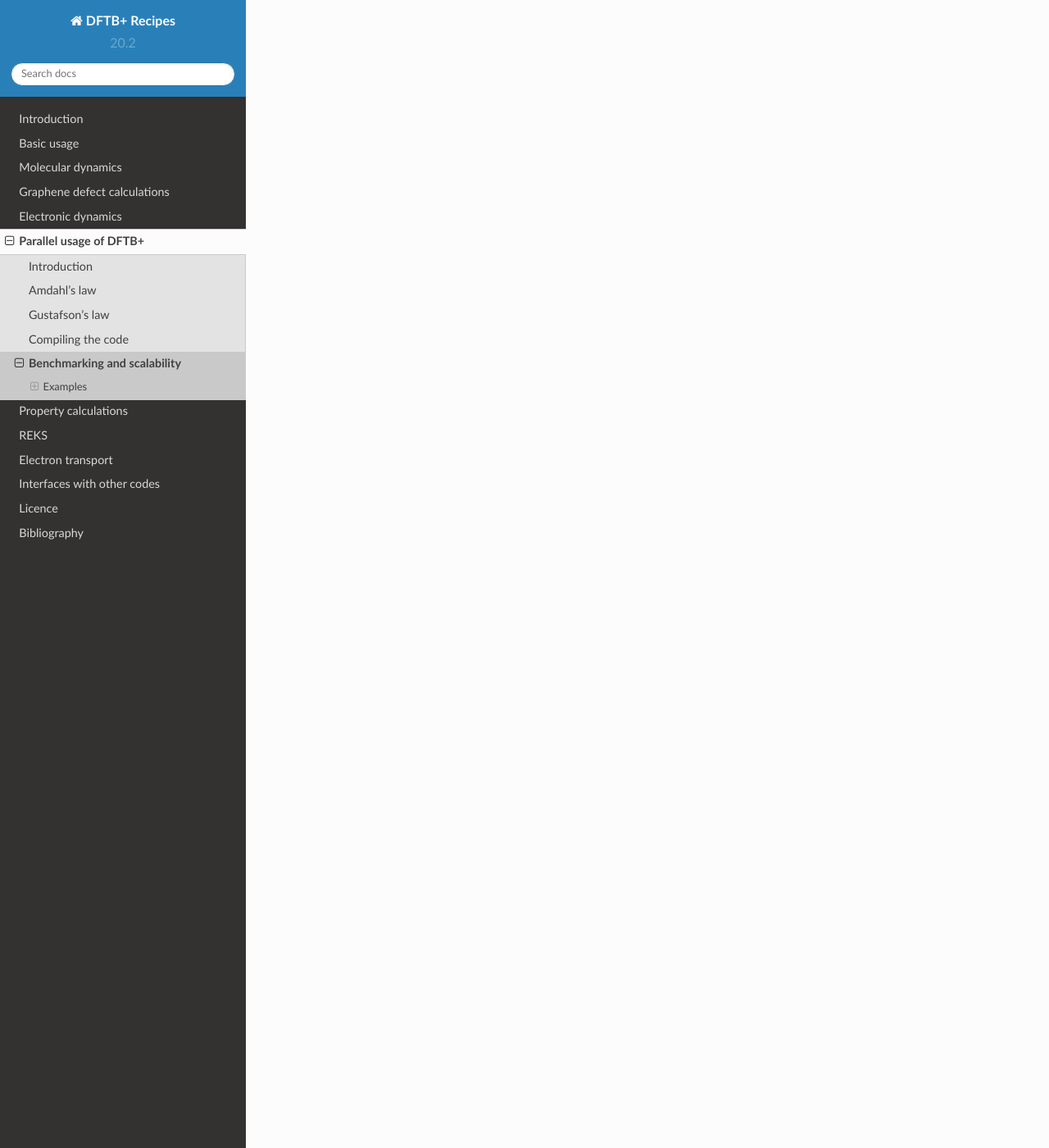
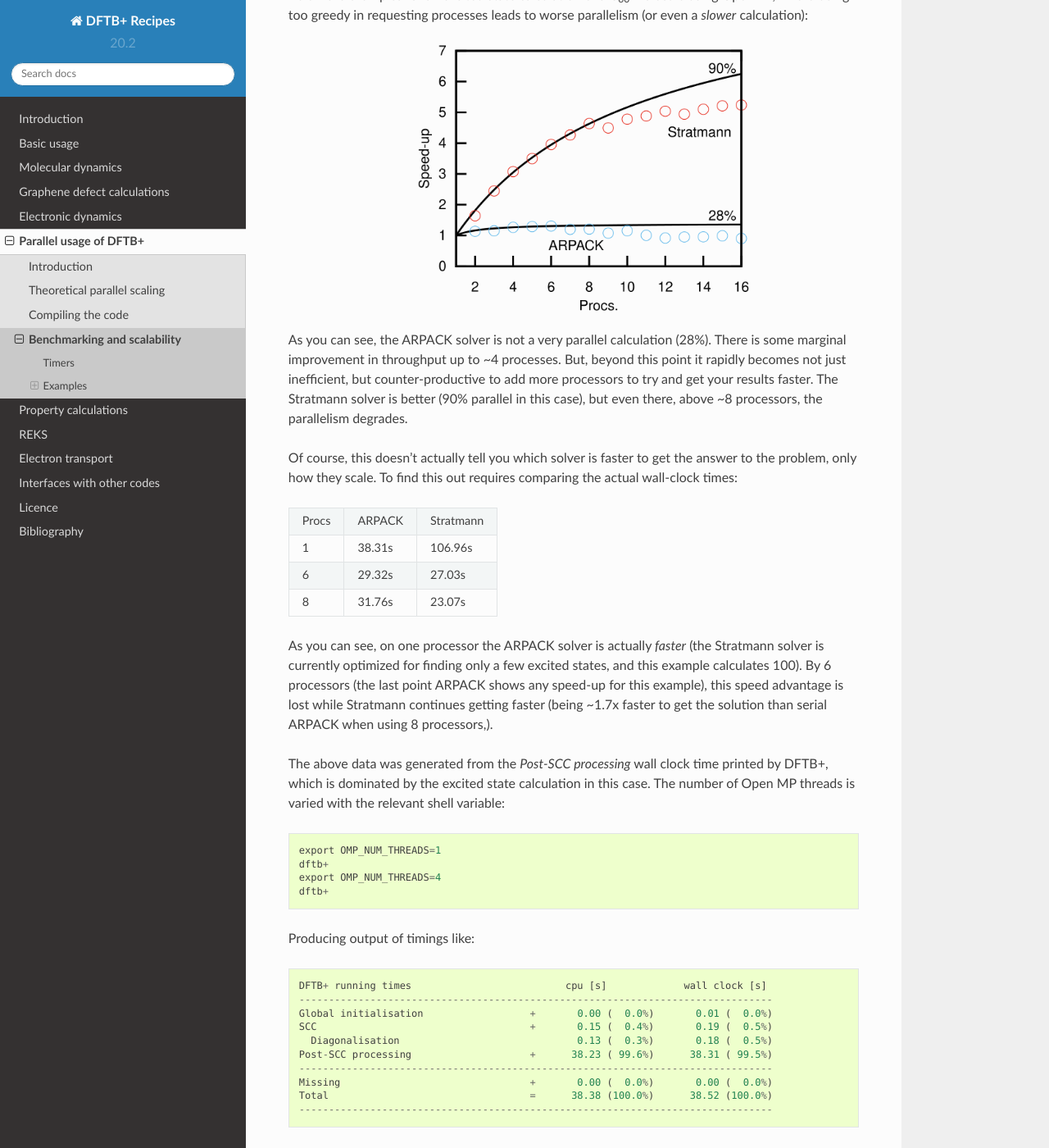
Before and after one commit to dftbplus/recipes, a Sphinx documentation site: the page built from docs/parallel/benchmarking.rst, in a window 1280 px wide and 1400 px high, scrolled down 3709 px. Shown: the whole window at 82% size. Built offline with Sphinx 7.4.7 and the Read the Docs theme 2.0.0, drawn with Linux system fonts in a browser that asks for light colours; some of the changed text lies outside the part shown.

Commit message:
Section on spinlocks
Example C60 Casida calculation, showing effects of excess processes
with OMP, and the different performance/scaling of ARPACK and
Stratmann on this example.

```diff
--- a/docs/parallel/benchmarking.rst
+++ b/docs/parallel/benchmarking.rst
@@ -1,8 +1,33 @@
 Benchmarking and scalability
 ============================
 
+If you want results more rapidly, it is important to work out
+approximately how many compute processors to use to calculate your
+problem (particularly if there is a per-processor cost for using that
+resource). Just using the maxium available number of cores may be
+inefficient, so benchmarking a "typical" example of your calculation
+can help to get results faster and avoid wasting resources.
+
+Your test examples should be large enough to require more than a
+trivial amount of computer time to be run due to inaccuracies in
+timing short calculations::
+
+  * Random variations in processor/network load can produce noise in
+    the times
+
+  * You might want to run your tests several times on the same
+    platform and average the timings
+
+If your aim is to run large problems, you can use tests on small "toy"
+versions and estimate resource requirement for the big cases to be
+feasibly simulated.
+
+Timers
+------
+
 DFTB+ has an internal timer for various significant parts of its
-calculations. This can be enabled by adding the following option to the input::
+calculations. This can be enabled by adding the following option to
+the input::
 
   Options {
     TimingVerbosity = 2
@@ -78,15 +103,17 @@
    when using 4 processors, and raises to around 3 on 8 processors for the
    largest problem.
 
-#. From Amdhal's law we can estimate the saturating limits for large numbers of
-   processors as ~3.1 and ~4.8 for the smallest and largest problems
-   respectively. This implies that there is not much value in using more than ~4
-   processors for the smallest calculation, since this has already gained around
-   2/3 of its theoretical maximum speed up. Adding a 5th or 6th processor will
-   only improve performance by ~5% each, so is probably a waste of
-   resources. Similarly for the largest calculation in this example, 6
-   processors gives around a factor of 3 speed up compared to serial operation,
-   but adding 7th processors will only speed the calculation up by ~6%.
+#. From Amdhal's law we can estimate the saturating speed-up limits
+   for large numbers of processors as ~3.1 and ~4.8 for the smallest
+   and largest problems respectively. This implies that there is not
+   much value in using more than ~4 processors for the smallest
+   calculation, since this has already gained around 2/3 of its
+   theoretical maximum speed up on 4 processors. Adding a 5th or 6th
+   processor will only improve performance by ~5% each, so is probably
+   a waste of resources. Similarly for the largest calculation in this
+   example, 6 processors gives around a factor of 3 speed up compared
+   to serial operation, but adding 7th processors will only speed the
+   calculation up by a further ~6%.
 
 #. The experimental data does not align exactly with the Amdahl curves, this
    could be due to competing processes taking resources (this is a shared memory
@@ -113,6 +140,92 @@
      :align: center
      :alt: Weak scaling for some SiC supercells.
 
+Spin locks
+^^^^^^^^^^
+
+.. only :: builder_html or readthedocs
+
+   [Input: `recipes/parallel/spinlock/`]
+
+The idealised performance of Amdahl's law assumes that the parallel
+parts of the calculation can be spread over arbitrarily large numbers
+of computing units without any contention between them.
+
+In reality, finite problems can only be meaningfully broken down to
+some lower limit of sub-problem size. Similarly, operations that
+require different processes to cooperate can find them waiting for
+each other to complete (an example of `spinlock
+<https://en.wikipedia.org/wiki/Spinlock>`_ behaviour), then release
+the resulting data with the latency of moving it around between
+different levels of the `memory hierarchy
+<https://en.wikipedia.org/wiki/Memory_hierarchy>`_.
+
+This leads in practice to the performance of a calculation actually
+degrading if too many processors are requested. This will depend on
+the particular hardware and libraries being used.
+
+Below are examples for an excited state calculation of a C\ :sub:`60`
+molecule using OpenMP, where being too greedy in requesting processes
+leads to worse parallelism (or even a *slower* calculation):
+
+  .. figure:: ../_figures/parallel/spinlock.png
+     :height: 40ex
+     :align: center
+     :alt: Failure of Amdahl's law for too many processors.
+
+As you can see, the ARPACK solver is not a very parallel calculation
+(28%). There is some marginal improvement in throughput up to ~4
+processes. But, beyond this point it rapidly becomes not just
+inefficient, but counter-productive to add more processors to try and
+get your results faster. The Stratmann solver is better (90% parallel
+in this case), but even there, above ~8 processors, the parallelism
+degrades.
+
+Of course, this doesn't actually tell you which solver is faster to
+get the answer to the problem, only how they scale. To find this out
+requires comparing the actual wall-clock times:
+
++-----+------+---------+
+|Procs|ARPACK|Stratmann|
++-----+------+---------+
+|1    |38.31s|106.96s  |
++-----+------+---------+
+|6    |29.32s|27.03s   |
++-----+------+---------+
+|8    |31.76s|23.07s   |
++-----+------+---------+
+
+As you can see, on one processor the ARPACK solver is actually
+*faster* (the Stratmann solver is currently optimized for finding only
+a few excited states, and this example calculates 100). By 6
+processors (the last point ARPACK shows any speed-up for this
+example), this speed advantage is lost while Stratmann continues
+getting faster (being ~1.7x faster to get the solution than serial
+ARPACK when using 8 processors,).
+
+The above data was generated from the `Post-SCC processing` wall
+clock time printed by DFTB+, which is dominated by the excited state
+calculation in this case. The number of Open MP threads is varied with
+the relevant shell variable::
+
+  export OMP_NUM_THREADS=1
+  dftb+
+  export OMP_NUM_THREADS=4
+  dftb+
+
+Producing output of timings like::
+
+  DFTB+ running times                          cpu [s]             wall clock [s]
+  --------------------------------------------------------------------------------
+  Global initialisation                  +       0.00 (  0.0%)       0.01 (  0.0%)
+  SCC                                    +       0.15 (  0.4%)       0.19 (  0.5%)
+    Diagonalisation                              0.13 (  0.3%)       0.18 (  0.5%)
+  Post-SCC processing                    +      38.23 ( 99.6%)      38.31 ( 99.5%)
+  --------------------------------------------------------------------------------
+  Missing                                +       0.00 (  0.0%)       0.00 (  0.0%)
+  Total                                  =      38.38 (100.0%)      38.52 (100.0%)
+  --------------------------------------------------------------------------------
+
 
 Distributed memory parallelism
 ^^^^^^^^^^^^^^^^^^^^^^^^^^^^^^
```
Also changed, not shown: docs/parallel/amdahl.rst (+13 -8 lines), docs/parallel/compiling.rst (+23 -19 lines), docs/_figures/parallel/spinlock.png (added), docs/_figures/parallel/spinlock.svg (added), 3 other files.
